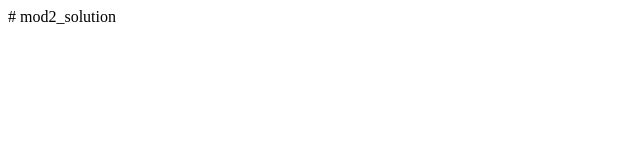
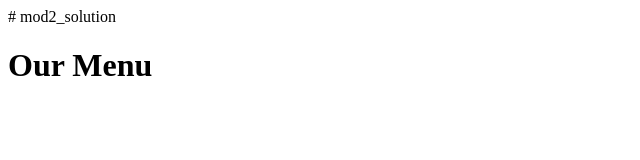
Before and after one commit to jtcuthbert/mod2_solution, a plain HTML site: page index.html in a window 1280 px wide. Shown: the whole page, without its empty margins (0-640 px from the left). Drawn offline with Linux system fonts and the light colour scheme.

Commit message:
Update index.html

```diff
--- a/index.html
+++ b/index.html
@@ -1 +1,5 @@
 # mod2_solution
+<!doctype html>
+<html lang="en">
+  <head>
+    <h1>Our Menu</h1>
```
